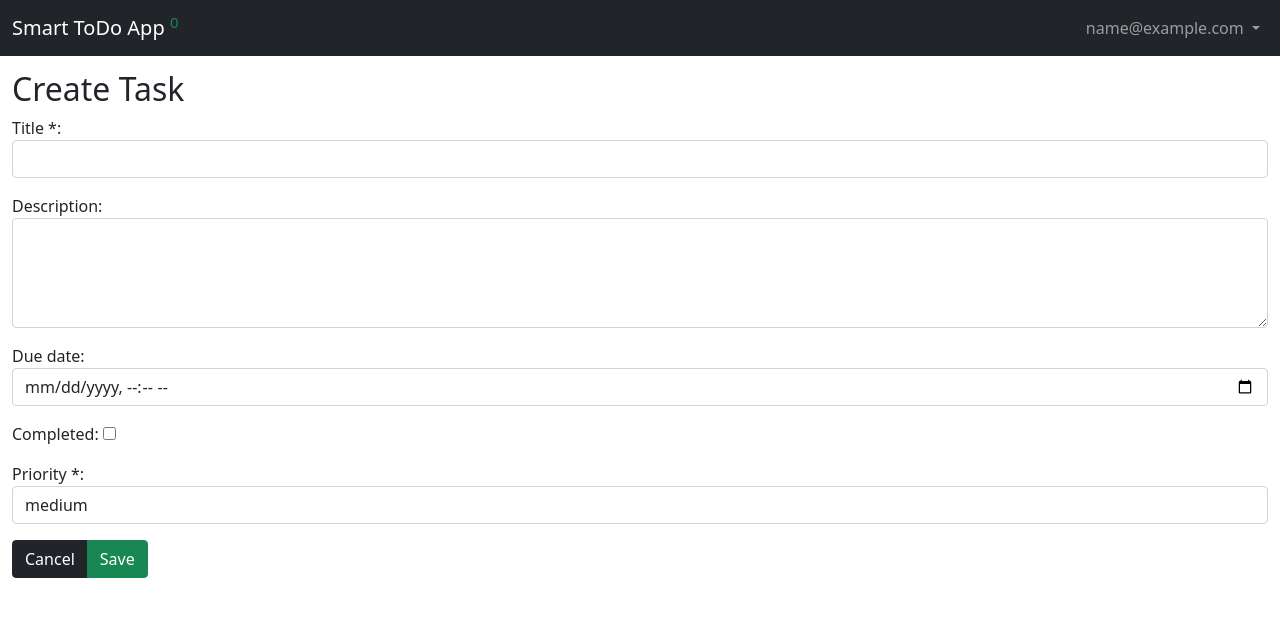
After one commit to smartlegionlab/todo-app-django, a Django app: page /tasks/create/ in a window 1280 px wide. The commit adds this page. Shown: the top 617 px of the page. Run offline with Django 5.2, Linux system fonts and the light colour scheme; the visitor is signed in with stand-in values (Sample User, id 1); data that the repository does not hold is empty; some libraries are stand-ins or nearby versions.

Commit message:
Fix errors. Create, Update tasks.

```diff
--- /dev/null
+++ b/my_tasks/forms.py
@@ -0,0 +1,20 @@
+from django import forms
+from .models import Task
+
+
+class TaskForm(forms.ModelForm):
+    class Meta:
+        model = Task
+        fields = ['title', 'description', 'due_date', 'completed', 'priority',]
+        widgets = {
+            'due_date': forms.DateTimeInput(attrs={'type': 'datetime-local'}),
+            'description': forms.Textarea(attrs={'rows': 4, 'cols': 15}),
+        }
+
+    def __init__(self, *args, **kwargs):
+        super(TaskForm, self).__init__(*args, **kwargs)
+        for field_name, field in self.fields.items():
+            if field_name not in ('completed',):
+                field.widget.attrs['class'] = 'form-control'
+            if self.fields[field_name].required:
+                self.fields[field_name].label += ' *'
--- a/my_tasks/models.py
+++ b/my_tasks/models.py
@@ -17,7 +17,7 @@ class Task(models.Model):
     updated_at = models.DateTimeField(auto_now=True)
     due_date = models.DateTimeField(null=True, blank=True)
     completed = models.BooleanField(default=False)
-    profile = models.ForeignKey(Profile, on_delete=models.CASCADE, related_name='tasks')
+    profile = models.ForeignKey(Profile, on_delete=models.CASCADE, related_name='tasks', null=True, blank=True)
 
     priority = models.CharField(
         max_length=10,
--- /dev/null
+++ b/my_tasks/templates/my_tasks/task_form.html
@@ -0,0 +1,13 @@
+{% extends "base.html" %}
+
+{% block content %}
+  <h2>{% if object %}Edit Task{% else %}Create Task{% endif %}</h2>
+  <form method="post">
+    {% csrf_token %}
+    {{ form.as_p }}
+    <div class="btn-group">
+        <a class="btn btn-dark" href="{% url 'tasks:tasks' %}">Cancel</a>
+        <button class="btn btn-success" type="submit">Save</button>
+    </div>
+  </form>
+{% endblock %}
--- a/my_tasks/templates/my_tasks/tasks.html
+++ b/my_tasks/templates/my_tasks/tasks.html
@@ -6,7 +6,7 @@
     <h1 class="display-6 text-center">ToDo list <i class="bi bi-list-task text-success"></i><sup>{{ tasks.count }}</sup></h1>
     <hr>
     <div class="btn-group" role="group" aria-label="Basic example">
-        <button type="button" class="btn btn-success">+ Add</button>
+        <a href="{% url "tasks:task_create" %}" type="button" class="btn btn-success">+ Add</a>
     </div>
     <br>
     <br>
@@ -38,7 +38,7 @@
             <td style="width: 250px">
                 <div class="btn-group" role="group" aria-label="Basic example">
                     <button data-bs-toggle="tooltip" data-bs-placement="top" title="View task" type="button" class="btn btn-dark"><i class="bi bi-search"></i></button>
-                    <button data-bs-toggle="tooltip" data-bs-placement="top" title="Changing a task" type="button" class="btn btn-warning"><i class="bi bi-pencil-fill"></i></button>
+                    <a href="{% url "tasks:task_update" task.pk %}" data-bs-toggle="tooltip" data-bs-placement="top" title="Changing a task" type="button" class="btn btn-warning"><i class="bi bi-pencil-fill"></i></a>
                     <button data-bs-toggle="tooltip" data-bs-placement="top" title="Deleting a task" type="button" class="btn btn-danger"><i class="bi bi-trash-fill"></i></button>
                 </div>
             </td>
--- a/my_tasks/urls.py
+++ b/my_tasks/urls.py
@@ -7,4 +7,6 @@ app_name = 'tasks'
 
 urlpatterns = [
     path('', views.tasks, name='tasks'),
+    path('create/', views.create_task, name='task_create'),
+    path('update/<int:pk>/', views.update_task, name='task_update'),
 ]
--- a/my_tasks/views.py
+++ b/my_tasks/views.py
@@ -1,6 +1,10 @@
 from django.contrib.auth.decorators import login_required
-from django.shortcuts import render
+from django.http import HttpResponseForbidden
+from django.shortcuts import render, get_object_or_404, redirect
+from django.urls import reverse_lazy
+from django.views.generic import CreateView, UpdateView
 
+from my_tasks.forms import TaskForm
 from my_tasks.models import Task
 
 
@@ -10,3 +14,41 @@ def tasks(request):
     task_list = Task.objects.filter(profile_id=request.user.id)
     context = {'tasks': task_list, 'message': message}
     return render(request, "my_tasks/tasks.html", context)
+
+
+@login_required
+def create_task(request):
+    if request.method == 'POST':
+        form = TaskForm(request.POST)
+        if form.is_valid():
+            task = form.save(commit=False)
+            task.profile = request.user
+            task.save()
+            message = {
+                'type': 'success',
+                'text': 'Task created!',
+            }
+            request.session['message'] = message
+            return redirect('tasks:tasks')
+    else:
+        form = TaskForm()
+    return render(request, 'my_tasks/task_form.html', {'form': form})
+
+
+@login_required
+def update_task(request, pk):
+    task = get_object_or_404(Task, pk=pk)
+    if task.profile != request.user:
+        return HttpResponseForbidden("You are not allowed to edit this task.")
+
+    if request.method == 'POST':
+        form = TaskForm(request.POST, instance=task)
+        if form.is_valid():
+            form.save()
+            message = {'type': 'success', 'text': 'Task updated!'}
+            request.session['message'] = message
+            return redirect('tasks:tasks')
+    else:
+        form = TaskForm(instance=task)
+
+    return render(request, 'my_tasks/task_form.html', {'form': form})
```
Also changed, not shown: my_tasks/migrations/0004_alter_task_profile.py (added).
